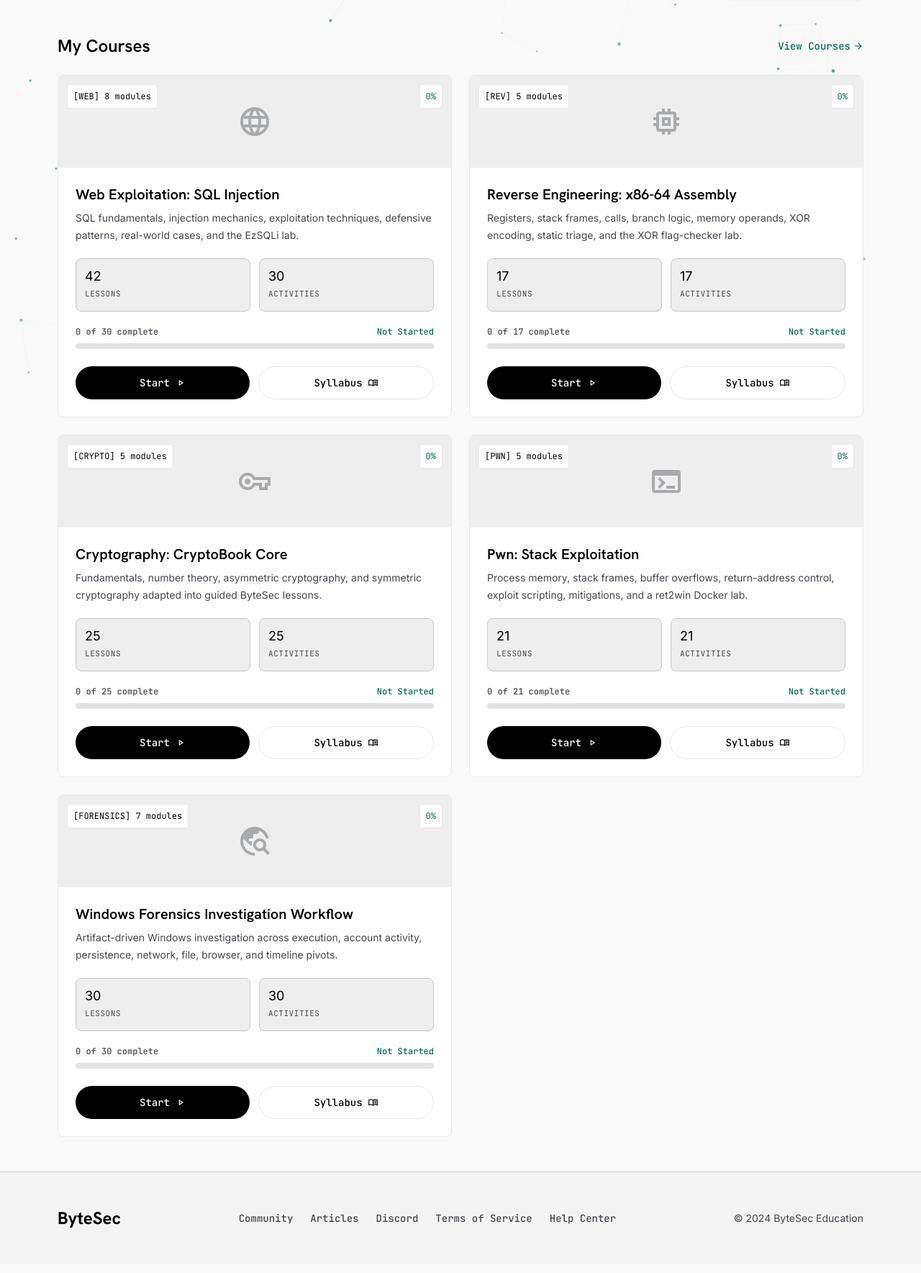
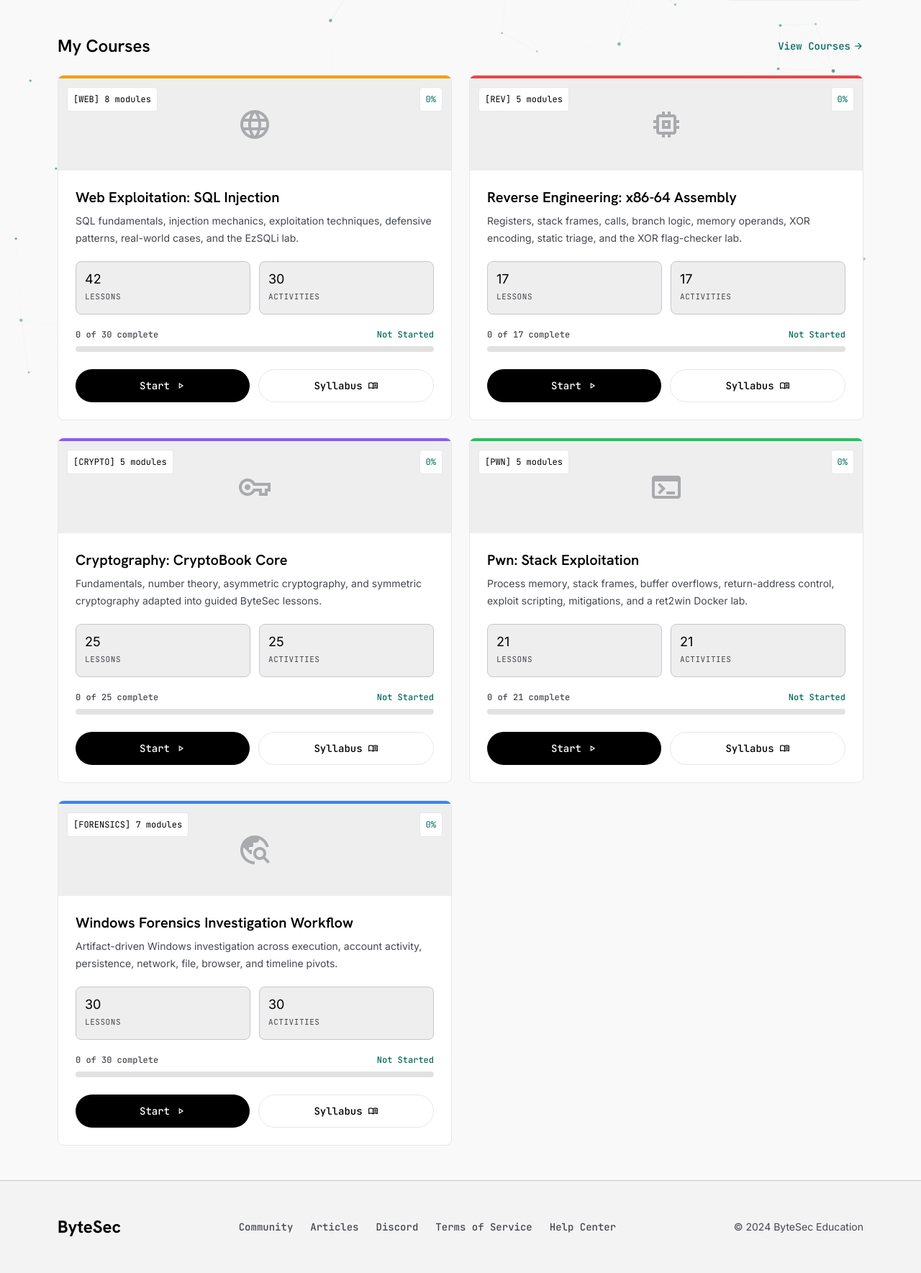
Before and after one commit to MoreMorePwn/ByteSec, a Flask app: page /dashboard in a window 1280 px wide. Shown: the part 232-2001 px from the top of the page at 72% size. Before the commit the page ends 1938 px from the top, so only its background shows below. Run offline with Flask 3, Linux system fonts and the light colour scheme; a user stored in the database is signed in; data comes from the database, SQL or seed files in the repository; some libraries are stand-ins or nearby versions.

Commit message:
feat: scroll progress bar + animated counter + per-track accent colors

```diff
--- a/bytesec/templates/base.html
+++ b/bytesec/templates/base.html
@@ -112,6 +112,22 @@
     }
   </script>
   <style>
+    /* ── Scroll Progress Bar ── */
+    #scroll-progress {
+      position: fixed;
+      top: 0;
+      left: 0;
+      height: 3px;
+      background: linear-gradient(90deg, #14b8a6, #4fdbc8);
+      z-index: 9999;
+      width: 0%;
+      transition: width 0.1s linear;
+      box-shadow: 0 0 8px rgba(79, 219, 200, 0.3);
+    }
+    .dark #scroll-progress {
+      box-shadow: 0 0 10px rgba(79, 219, 200, 0.2);
+    }
+
     /* ── HTML base background + VT custom property (kills white flash) ── */
     html { background-color: #f9f9f9; --vt-bg: #f9f9f9; }
     html.dark { background-color: #051424; --vt-bg: #051424; }
@@ -422,6 +438,9 @@
 </head>
 <body class="bg-background text-on-background font-body-md text-body-md antialiased min-h-screen flex flex-col">
 
+  <!-- ── Scroll Progress Bar ── -->
+  <div id="scroll-progress"></div>
+
   <!-- ── Top Navigation Bar ── -->
   <nav class="fixed top-0 w-full z-50 bg-surface border-b border-outline-variant">
     <div class="flex justify-between items-center w-full px-margin-mobile md:px-margin-desktop max-w-[1200px] mx-auto h-16">
@@ -568,6 +587,22 @@
     // Apply on load
     applyTheme(getTheme());
 
+    // ── Scroll Progress Bar ──
+    function updateScrollProgress() {
+      var bar = document.getElementById('scroll-progress');
+      if (!bar) return;
+      var scrollTop = window.pageYOffset || document.documentElement.scrollTop;
+      var docHeight = document.documentElement.scrollHeight - document.documentElement.clientHeight;
+      if (docHeight > 0) {
+        bar.style.width = (scrollTop / docHeight) * 100 + '%';
+      } else {
+        bar.style.width = '0%';
+      }
+    }
+    window.addEventListener('scroll', updateScrollProgress, {passive: true});
+    window.addEventListener('resize', updateScrollProgress);
+    updateScrollProgress();
+
     function setUserMenu(open) {
       const panel = document.getElementById('user-menu-panel');
       const button = document.getElementById('user-menu-button');
--- a/bytesec/templates/course.html
+++ b/bytesec/templates/course.html
@@ -28,9 +28,11 @@
 <!-- Courses -->
 <section class="max-w-[1200px] w-full mx-auto px-margin-mobile md:px-margin-desktop py-12 flex flex-col gap-12">
   {% for track in visible_courses %}
+  {% set accent_map = {'web':'#f59e0b','reverse':'#ef4444','crypto':'#8b5cf6','pwn':'#22c55e','forensics':'#3b82f6'} %}
+  {% set ta = accent_map.get(track.key, '#14b8a6') %}
   <div class="flex flex-col gap-6">
     <article class="bg-surface-container-lowest border border-border-muted rounded-xl p-6 md:p-8 hover:shadow-md transition-shadow duration-300 flex flex-col gap-8 relative overflow-hidden group">
-      <div class="absolute left-0 top-0 bottom-0 w-1 bg-secondary opacity-0 group-hover:opacity-100 transition-opacity"></div>
+      <div class="absolute left-0 top-0 bottom-0 w-1 opacity-0 group-hover:opacity-100 transition-opacity" style="background-color: {{ ta }}"></div>
 
       <!-- Path Info -->
       <div class="min-w-0 flex flex-col items-start justify-center">
@@ -149,7 +151,7 @@
           <p class="font-body-md text-[14px] text-on-surface-variant line-clamp-2 mb-3">{{ mod.description }}</p>
           <div class="flex items-center gap-3">
             <div class="h-1.5 flex-1 bg-surface-container-highest rounded-full overflow-hidden">
-              <div class="h-full bg-primary" style="width:{{ progress.pct }}%"></div>
+              <div class="h-full rounded-full" style="width:{{ progress.pct }}%; background-color: {{ ta }}"></div>
             </div>
             <span class="font-label-mono text-[12px] text-on-surface-variant">{{ "%.0f"|format(progress.pct) }}%</span>
           </div>
--- a/bytesec/templates/dashboard.html
+++ b/bytesec/templates/dashboard.html
@@ -39,7 +39,7 @@
       </div>
       <div>
         <p class="font-label-mono text-label-mono text-on-surface-variant uppercase tracking-wider text-xs">Daily Streak</p>
-        <p class="font-headline-md text-headline-md text-primary">{{ g.user.streak_days }} Days</p>
+        <p class="font-headline-md text-headline-md text-primary"><span class="count-up" data-target="{{ g.user.streak_days }}">0</span> Days</p>
       </div>
     </div>
   </header>
@@ -56,6 +56,9 @@
       {% for track in course_tracks %}
       <div class="bg-surface-container-lowest border border-border-muted rounded-lg overflow-hidden card-glow card-enter flex flex-col"
            style="animation-delay: {{ loop.index0 * 0.07 }}s">
+        {% set ta_map = {'web':'#f59e0b','reverse':'#ef4444','crypto':'#8b5cf6','pwn':'#22c55e','forensics':'#3b82f6'} %}
+        {% set ta = ta_map.get(track.key, '#14b8a6') %}
+        <div class="h-1 w-full" style="background-color: {{ ta }}"></div>
         <div class="h-32 bg-surface-container relative w-full overflow-hidden flex items-center justify-center">
           <span class="material-symbols-outlined text-5xl text-on-surface-variant opacity-40">{{ track.icon }}</span>
           <div class="absolute top-3 left-3 bg-surface-container-lowest backdrop-blur-sm px-2 py-1 rounded font-label-mono text-[12px] text-primary border border-border-muted">
@@ -71,11 +74,11 @@
 
           <div class="grid grid-cols-2 gap-3 mb-5">
             <div class="bg-surface-container rounded-lg border border-outline-variant p-3">
-              <p class="font-headline-sm text-[18px] text-primary">{{ track.lesson_count }}</p>
+              <p class="font-headline-sm text-[18px] text-primary"><span class="count-up" data-target="{{ track.lesson_count }}">0</span></p>
               <p class="font-label-mono text-[11px] text-on-surface-variant uppercase tracking-wider">Lessons</p>
             </div>
             <div class="bg-surface-container rounded-lg border border-outline-variant p-3">
-              <p class="font-headline-sm text-[18px] text-primary">{{ track.activity_count }}</p>
+              <p class="font-headline-sm text-[18px] text-primary"><span class="count-up" data-target="{{ track.activity_count }}">0</span></p>
               <p class="font-label-mono text-[11px] text-on-surface-variant uppercase tracking-wider">Activities</p>
             </div>
           </div>
@@ -88,7 +91,7 @@
               </span>
             </div>
             <div class="h-2 w-full bg-surface-container-highest rounded-full overflow-hidden mb-6">
-              <div class="h-full bg-primary progress-bar" style="width:{{ track.progress_pct }}%"></div>
+              <div class="h-full rounded-full progress-bar" style="width:{{ track.progress_pct }}%; background-color: {{ ta }}"></div>
             </div>
             <div class="flex flex-col sm:flex-row gap-3">
               {% if track.next_lesson %}
@@ -112,6 +115,28 @@
 
 {% block scripts %}
 <script>
+// ── Animated Count Up ──
+(function(){
+  var els = document.querySelectorAll('.count-up');
+  if (!els.length) return;
+  function animate(el) {
+    var target = parseInt(el.getAttribute('data-target'), 10);
+    if (isNaN(target) || target <= 0) { el.textContent = target || 0; return; }
+    var duration = Math.min(800, Math.max(300, target * 10));
+    var start = performance.now();
+    function tick(now) {
+      var p = Math.min(1, (now - start) / duration);
+      // ease-out cubic
+      var eased = 1 - Math.pow(1 - p, 3);
+      el.textContent = Math.round(eased * target);
+      if (p < 1) requestAnimationFrame(tick);
+      else el.textContent = target;
+    }
+    requestAnimationFrame(tick);
+  }
+  els.forEach(animate);
+})();
+
 // ByteSec Particle Network — theme-aware, interactive
 (function(){
   var c=document.getElementById('particle-canvas');if(!c)return;
```
